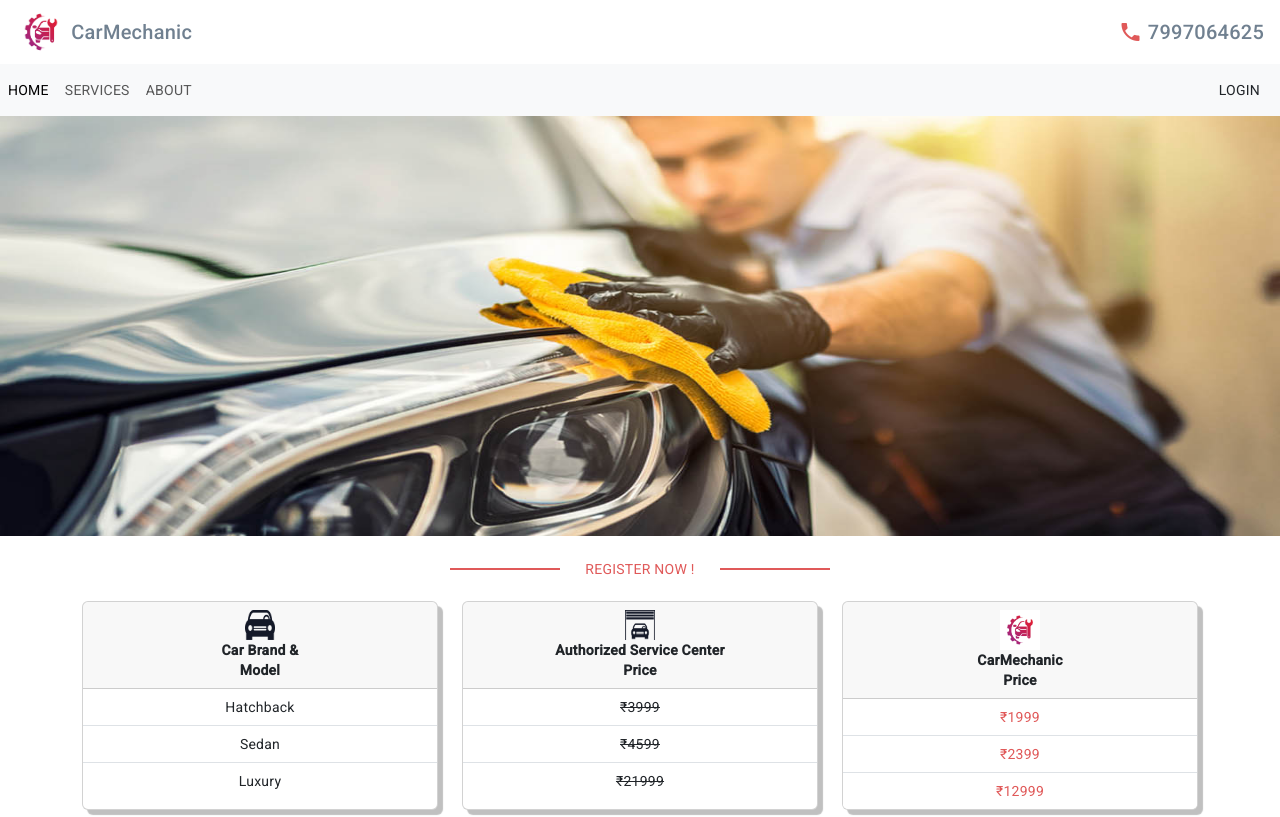
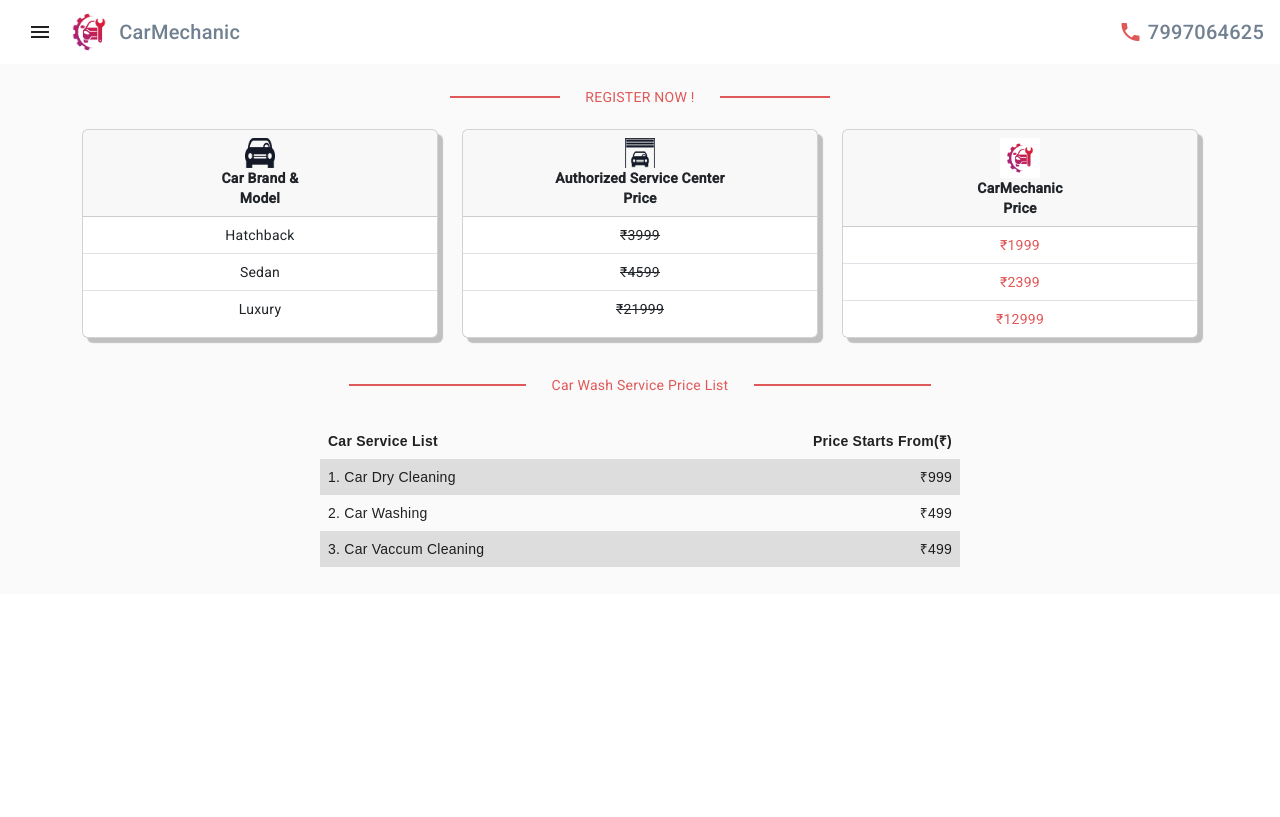
Before and after one commit to Umesh7997/CarMechanicUI, an Angular app in the folder CarWashMechanic/: page /home in a window 1280 px wide. Shown: the top 817 px of the page. Built offline with nearby package versions, Linux system fonts and the light colour scheme.

Commit message:
added sidenav module and some changes in main component

```diff
--- a/CarWashMechanic/src/app/admin/admin.component.html
+++ b/CarWashMechanic/src/app/admin/admin.component.html
@@ -6,7 +6,7 @@
 
         <div class="main-body">
             <mat-form-field appearance="outline" style="width:60%;padding-left:400px;">
-                <mat-label >Search User Details</mat-label>
+              <mat-label >Search User Details</mat-label>
                 <input matInput (keyup)="applyFilter($event)"  #input>
                 <mat-icon style="float: right;" matSuffix>search</mat-icon>
               </mat-form-field>
--- a/CarWashMechanic/src/app/app-routing.module.ts
+++ b/CarWashMechanic/src/app/app-routing.module.ts
@@ -4,6 +4,7 @@ import { RegisterComponent } from './register/register.component';
 import { MainComponent } from './core-components/main/main.component';
 import { LoginComponent } from './login/login.component';
 import { AdminComponent } from './admin/admin.component';
+import { SideNavComponent } from './side-nav/side-nav.component';
 const routes: Routes = [
   {path:'register',component:RegisterComponent},
   {path:'login',component:LoginComponent},
--- a/CarWashMechanic/src/app/app.component.html
+++ b/CarWashMechanic/src/app/app.component.html
@@ -1 +1 @@
-<router-outlet></router-outlet>
+<app-side-nav></app-side-nav>
--- a/CarWashMechanic/src/app/core-components/main/main.component.html
+++ b/CarWashMechanic/src/app/core-components/main/main.component.html
@@ -1,26 +1,15 @@
+
   <div>
-    <app-header></app-header>
-    <app-navbar></app-navbar>
-
-    <img src="../assets/mainphoto.jpg" class="main-img" >
-
-
     <div class="register" style="cursor:pointer">
       <a class="lines" (click)="openRegister()">REGISTER NOW !</a>
     </div>
-
-
-
     <div>
       <app-price-comparison></app-price-comparison>
     </div>
-
     <div class="register">
       <p class="lines">Car Wash Service Price List</p>
     </div>
-
     <div>
       <app-price-list></app-price-list>
     </div>
-
   </div>
--- /dev/null
+++ b/CarWashMechanic/src/app/side-nav/side-nav.component.css
@@ -0,0 +1,3 @@
+.example-spacer {
+    flex: 1 1 auto;
+  }
--- /dev/null
+++ b/CarWashMechanic/src/app/side-nav/side-nav.component.html
@@ -0,0 +1,32 @@
+<mat-toolbar style="background-color : white;">
+    <button (click)="drawer.toggle()" mat-icon-button><mat-icon>menu</mat-icon></button>
+    <img src="../assets/carloho-removebg-preview.png" width="50" height="50">&nbsp;
+    <span style="color:slategray;text-decoration:none">CarMechanic</span>
+    <span class="example-spacer"></span>
+    <mat-icon style="color:#e05959" aria-hidden="false" aria-label="Example phone icon"
+        fontIcon="local_phone"></mat-icon>&nbsp;
+    <a href="tel:+917997064625" style="color:slategray;text-decoration:none">7997064625</a>
+</mat-toolbar>
+
+<mat-drawer-container autosize>
+
+    <mat-drawer #drawer opened="false" mode="side">
+        <mat-nav-list class="mat-nav">
+            <mat-list-item>
+                <button routerLink="home" mat-button><mat-icon>home</mat-icon>Home</button>
+            </mat-list-item>
+            <mat-list-item>
+                <button routerLink="admin" mat-button><mat-icon>handyman</mat-icon>Services</button>
+            </mat-list-item>
+            <mat-list-item>
+                <button routerLink="home" mat-button><mat-icon>person</mat-icon>Profile</button>
+            </mat-list-item>
+        </mat-nav-list>
+    </mat-drawer>
+
+    <mat-drawer-content>
+        <div style="text-align:center;min-height: 530px;">
+            <router-outlet></router-outlet>
+        </div>
+    </mat-drawer-content>
+</mat-drawer-container>
```
Also changed, not shown: CarWashMechanic/src/app/app.module.ts (+11 -1 lines), CarWashMechanic/src/app/side-nav/side-nav.component.ts (added, +13 -0 lines), CarWashMechanic/src/app/core-components/main/main.component.css (line endings or trailing spaces), CarWashMechanic/src/assets/car-repair.jpg (added), 1 other file (tests, documents, lock files or other folders). Lines whose indentation alone changed are shown as unchanged.
